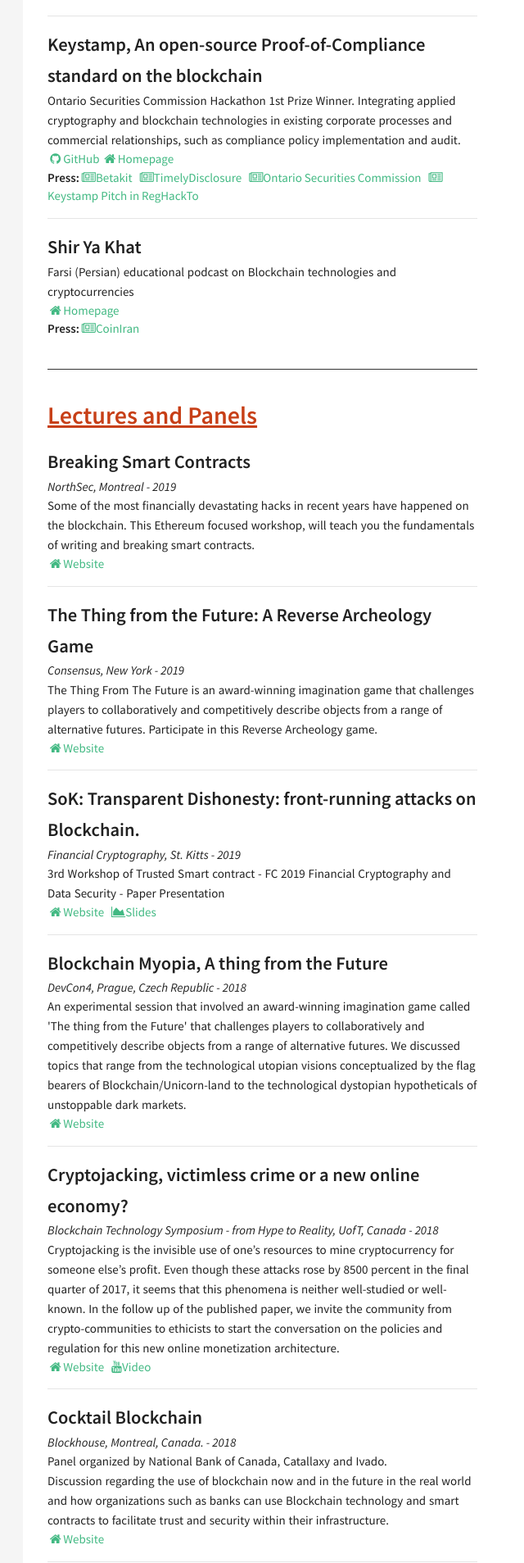
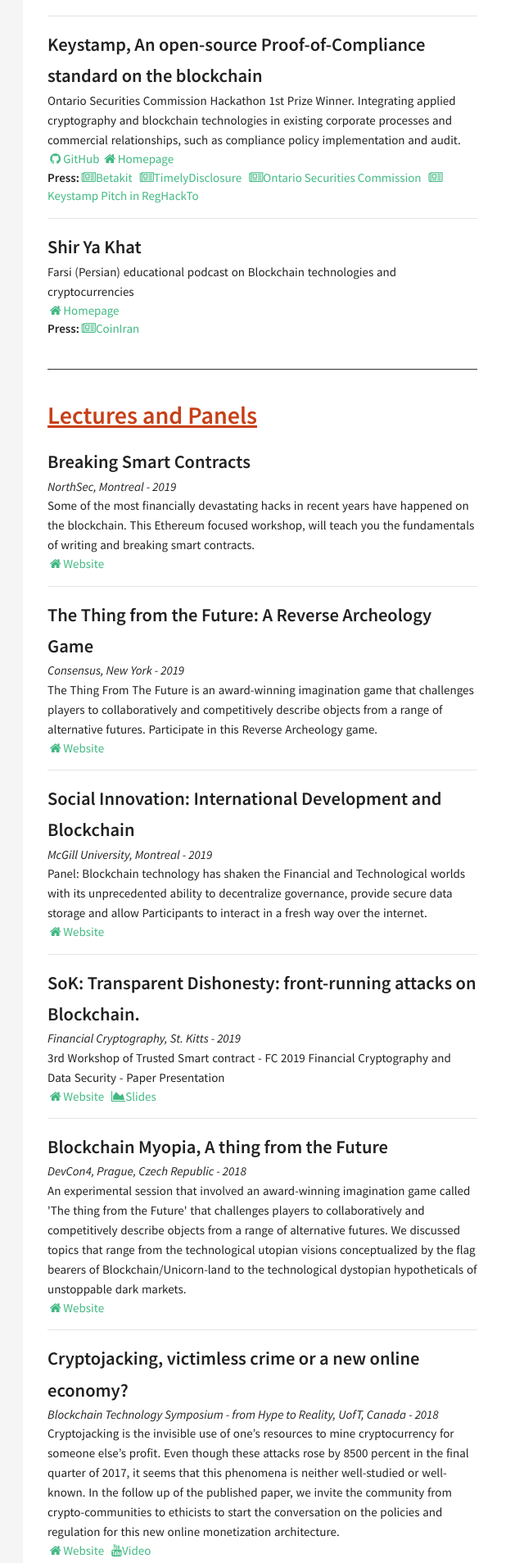
Before and after one commit to shayanb/shayan.es, a Jekyll site: the page built from index.html, in a window 1280 px wide. Shown: the part 3093-5000 px from the top of the page at 82% size, without its empty margins (292-932 px from the left). Built offline with Jekyll 4.4.1, drawn with Linux system fonts in a browser that asks for light colours; nearby versions of some CDN libraries.

Commit message:
panel: social innovation

```diff
--- a/_data/index/lectures.yml
+++ b/_data/index/lectures.yml
@@ -10,6 +10,13 @@
   location: Consensus, New York
   website: https://www.coindesk.com/events/consensus-2019/agenda#agenda
   flag: US
+  year: 2019
+
+- name: "Social Innovation: International Development and Blockchain"
+  descr: "Panel: Blockchain technology has shaken the Financial and Technological worlds with its unprecedented ability to decentralize governance, provide secure data storage and allow Participants to interact in a fresh way over the internet."
+  location: McGill University, Montreal
+  website: http://blockchainmcgill.com/socialinnovation/#
+  flag: CA
   year: 2019
 
 - name: "SoK: Transparent Dishonesty: front-running attacks on Blockchain."
```
